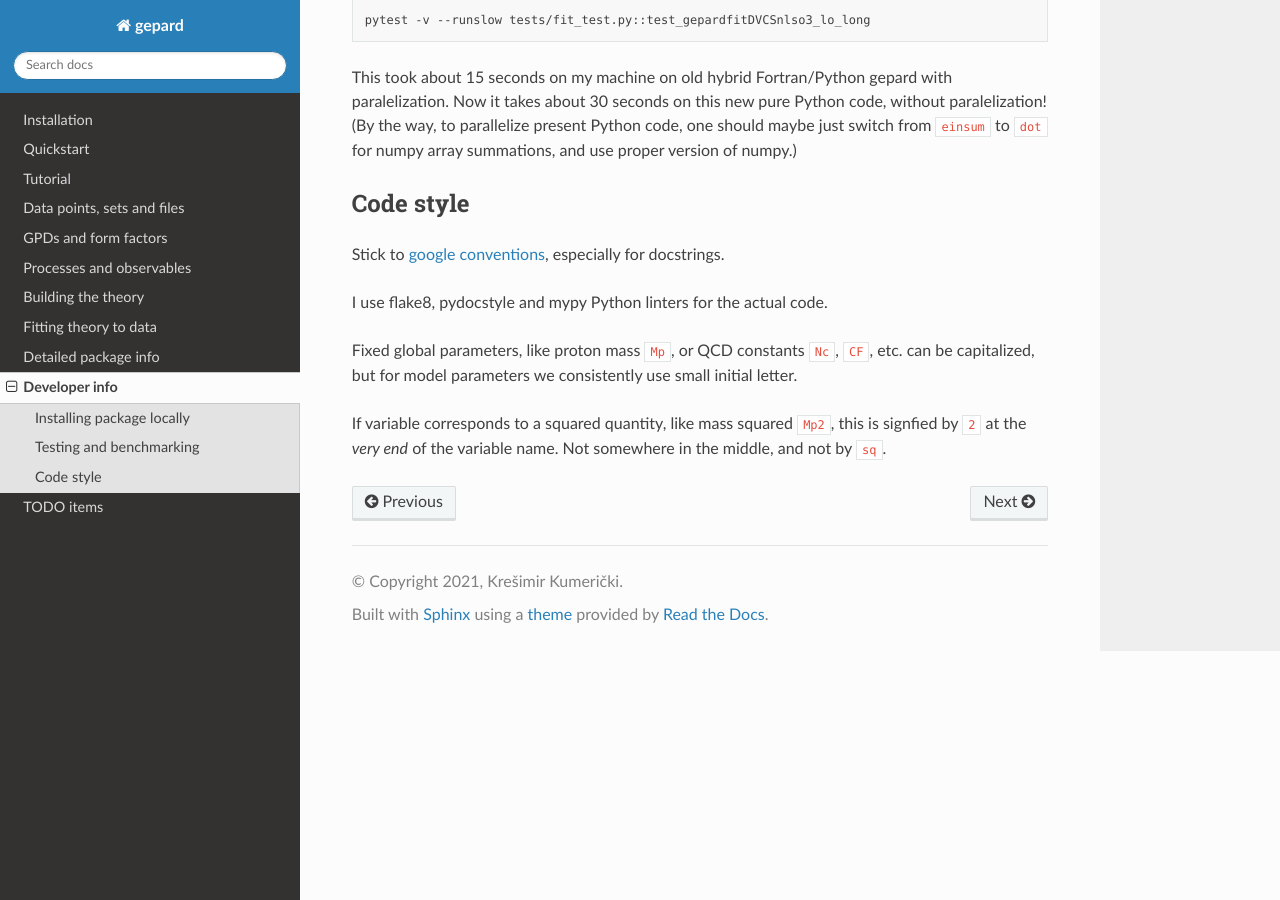
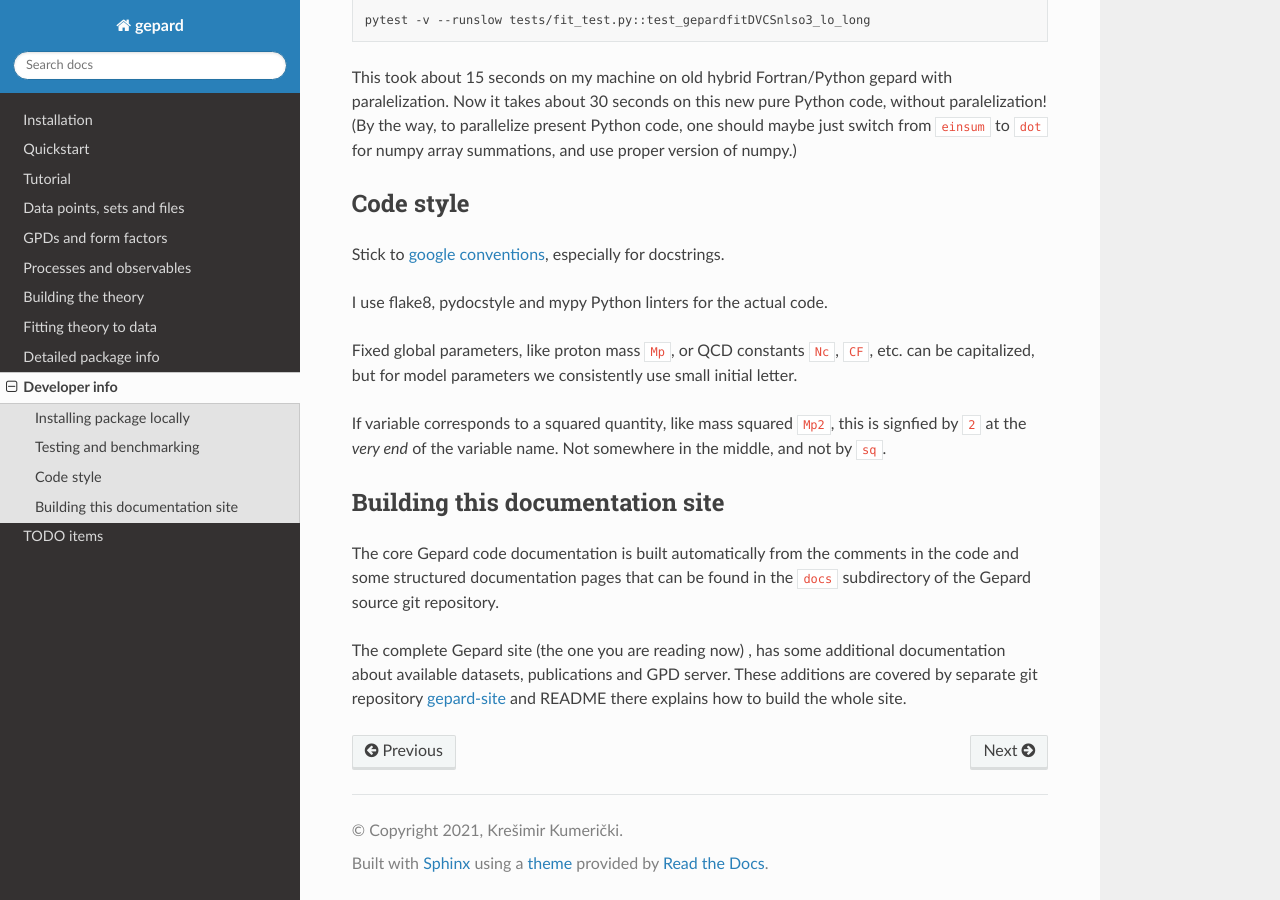
Before and after one commit to kkumer/gepard, a Sphinx documentation site: the page built from docs/source/developer.rst, in a window 1280 px wide and 900 px high, scrolled down 1113 px. Built offline with Sphinx 7.4.7 and the Read the Docs theme 3.1.0, drawn with Linux system fonts in a browser that asks for light colours.

```diff
--- a/docs/source/developer.rst
+++ b/docs/source/developer.rst
@@ -82,3 +82,17 @@
 If variable corresponds to a squared quantity, like mass squared ``Mp2``,
 this is signfied by ``2`` at the *very end* of the variable name. Not somewhere
 in the middle, and not by ``sq``.
+
+
+Building this documentation site
+--------------------------------
+
+The core Gepard code documentation is built automatically from the comments
+in the code and some structured documentation pages that can
+be found in the ``docs`` subdirectory of the Gepard source git repository.
+
+The complete Gepard site (the one you are reading now) , has some additional
+documentation about available datasets, publications and GPD server. These
+additions are covered by separate git repository
+`gepard-site <https://github.com/kkumer/gepard-site>`_ and README there
+explains how to build the whole site.
```
Also changed, not shown: 2 other files.
